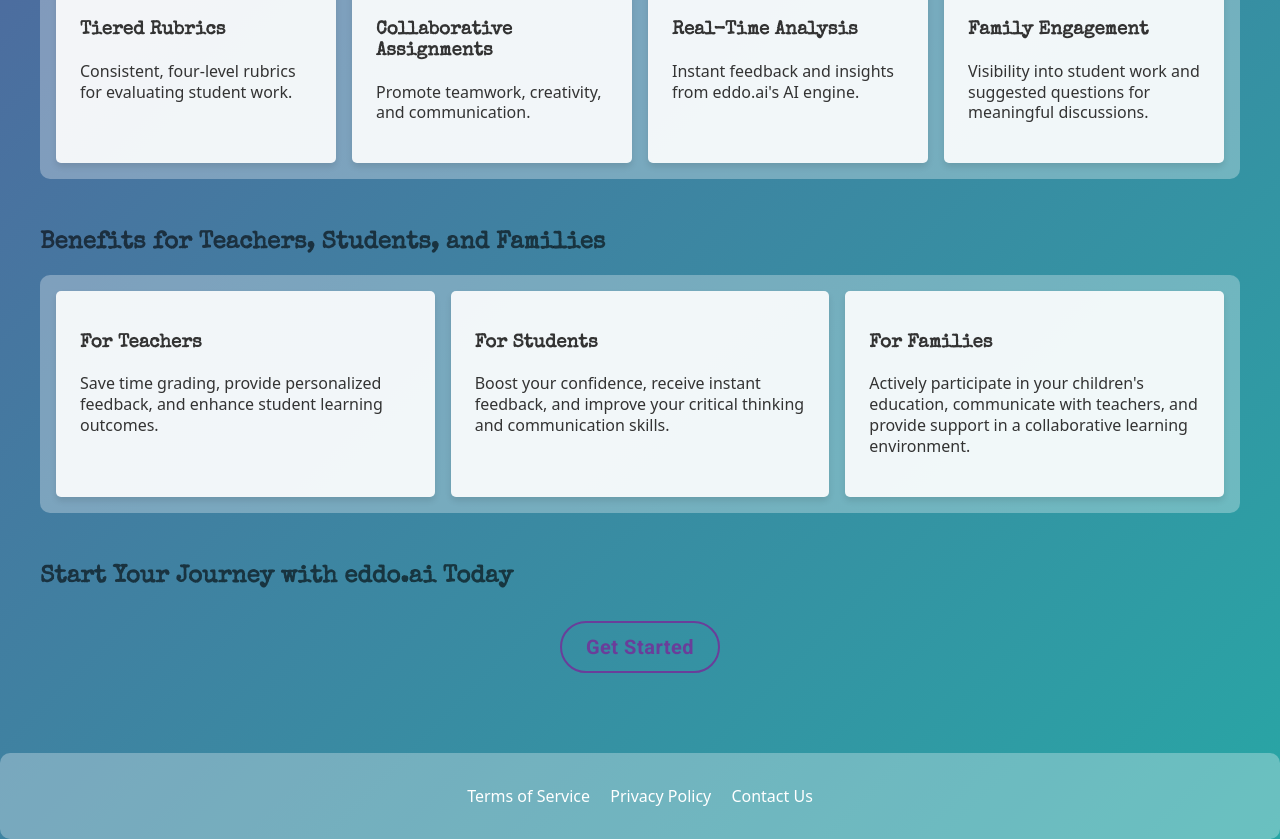
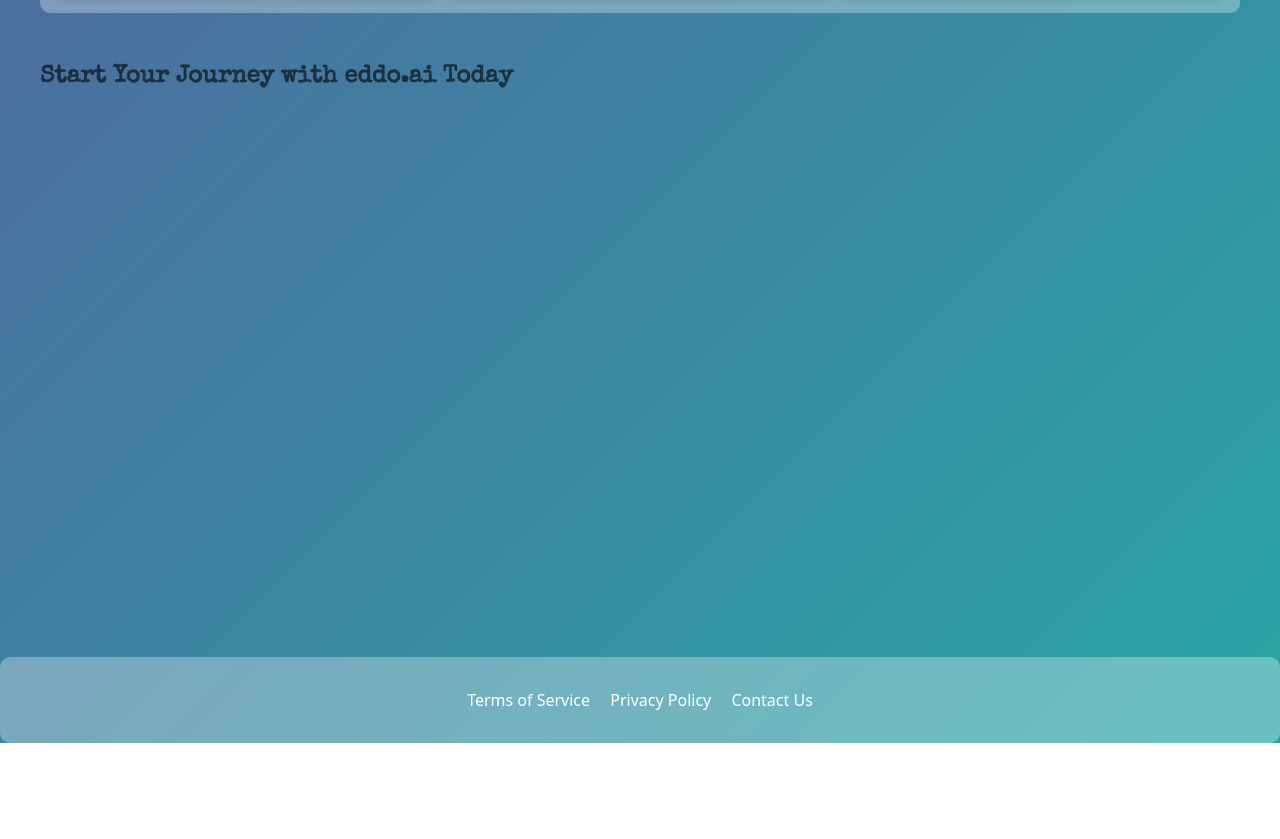
Before and after one commit to eddo-ai/eddo-ai.github.io, a plain HTML site: page index.html in a window 1280 px wide. Shown: the part 1753-2592 px from the top of the page. After the commit the page ends 2496 px from the top, so only its background shows below. Drawn offline with nearby package versions, Linux system fonts and the light colour scheme; a script that the page names is missing.

Commit message:
Move typeform to bottom of page

```diff
--- a/index.html
+++ b/index.html
@@ -31,7 +31,6 @@
                     </video>
                 </div>
             </section>
-            <div data-tf-widget="ivFQQ0YN" data-tf-opacity="100" data-tf-iframe-props="title=Registration Form" data-tf-transitive-search-params data-tf-medium="snippet" style="width:100%;height:500px;"></div><script src="//embed.typeform.com/next/embed.js"></script>        </div>
         </header>
 
         <section class="container" id="key-features">
@@ -80,7 +79,7 @@
 
                 <section class="container" id="cta">
                     <h2>Start Your Journey with eddo.ai Today</h2>
-        <button>Get Started</button>
+                    <div data-tf-widget="ivFQQ0YN" data-tf-opacity="100" data-tf-iframe-props="title=Registration Form" data-tf-transitive-search-params data-tf-medium="snippet" style="width:100%;height:500px;"></div><script src="//embed.typeform.com/next/embed.js"></script>        </div>
                 </section>
 
                 <footer>
```
Lines whose indentation alone changed are shown as unchanged.
